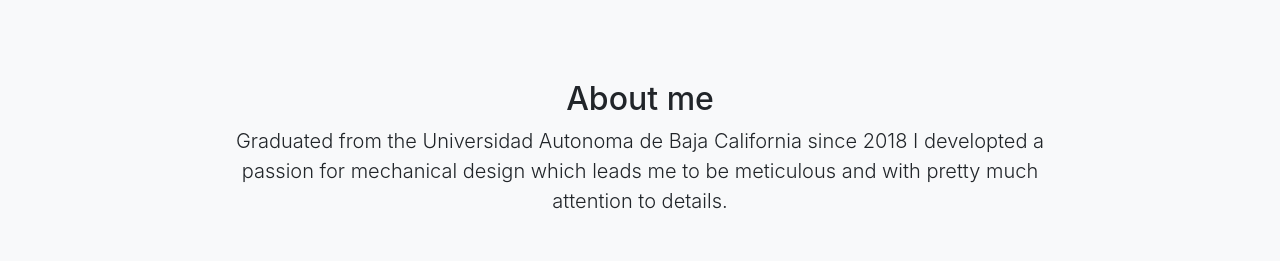
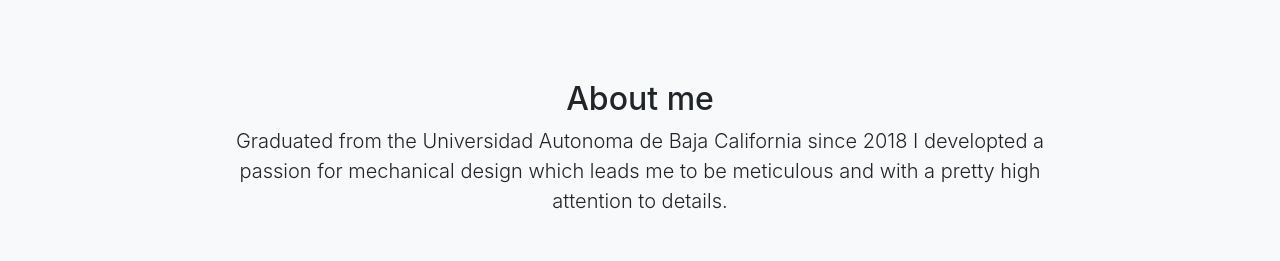
Before and after one commit to Driottz/Driottz.github.io, a plain HTML site: page index.html in a window 1280 px wide. Shown: the part 840-1101 px from the top of the page. Drawn offline with nearby package versions, Linux system fonts and the light colour scheme.

Commit message:
Update index.html

```diff
--- a/index.html
+++ b/index.html
@@ -45,7 +45,7 @@
                     <div class="col-lg-10">
                         <h2>About me</h2>
                         <p class="lead mb-5">
-                            Graduated from the Universidad Autonoma de Baja California since 2018 I developted a passion for mechanical design which leads me to be meticulous and with pretty much attention to details.
+                            Graduated from the Universidad Autonoma de Baja California since 2018 I developted a passion for mechanical design which leads me to be meticulous and with a pretty high attention to details.
 
                         </p>
                         <a class="btn btn-dark btn-xl" href="#services">Why me?</a>
```
